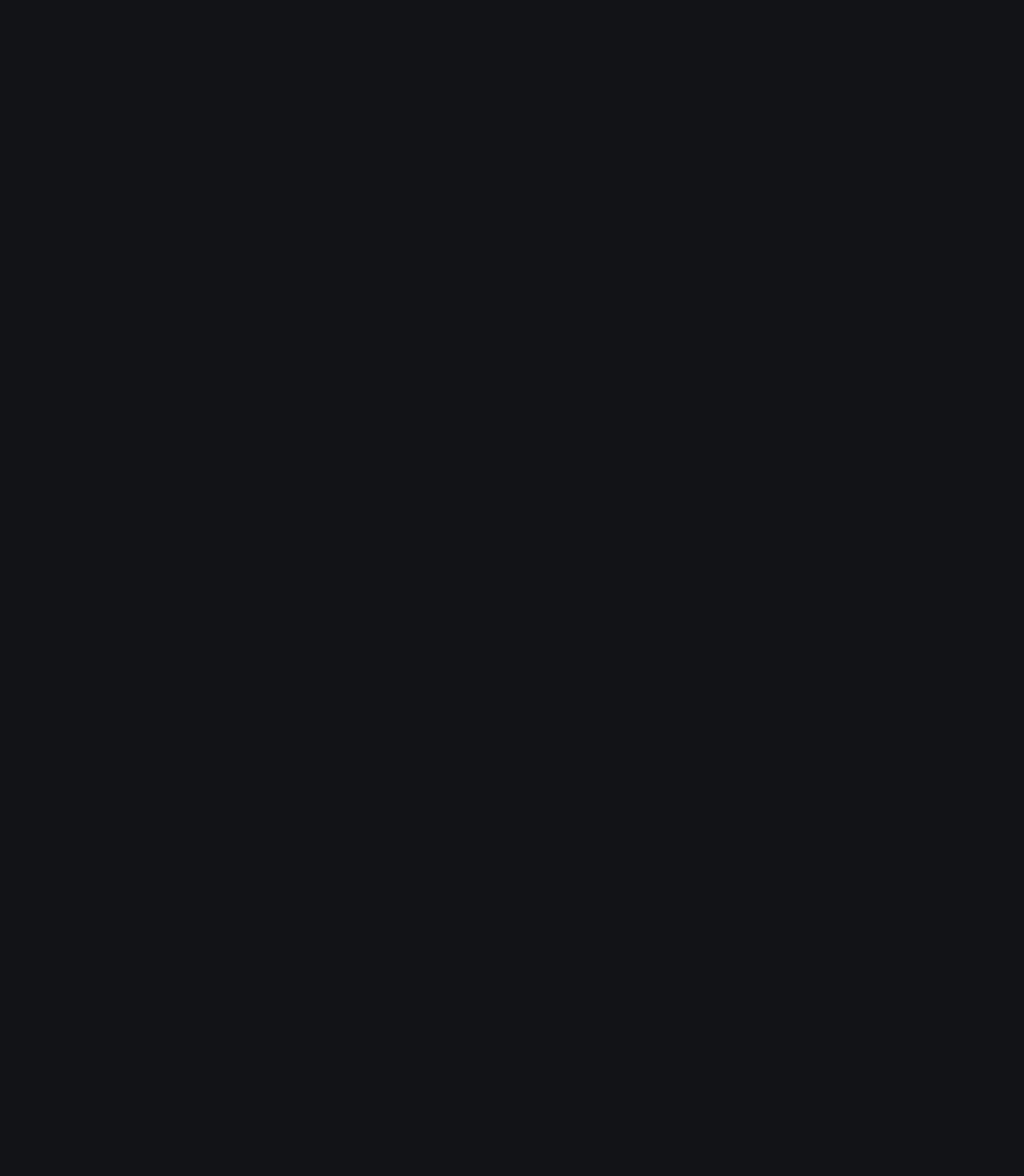
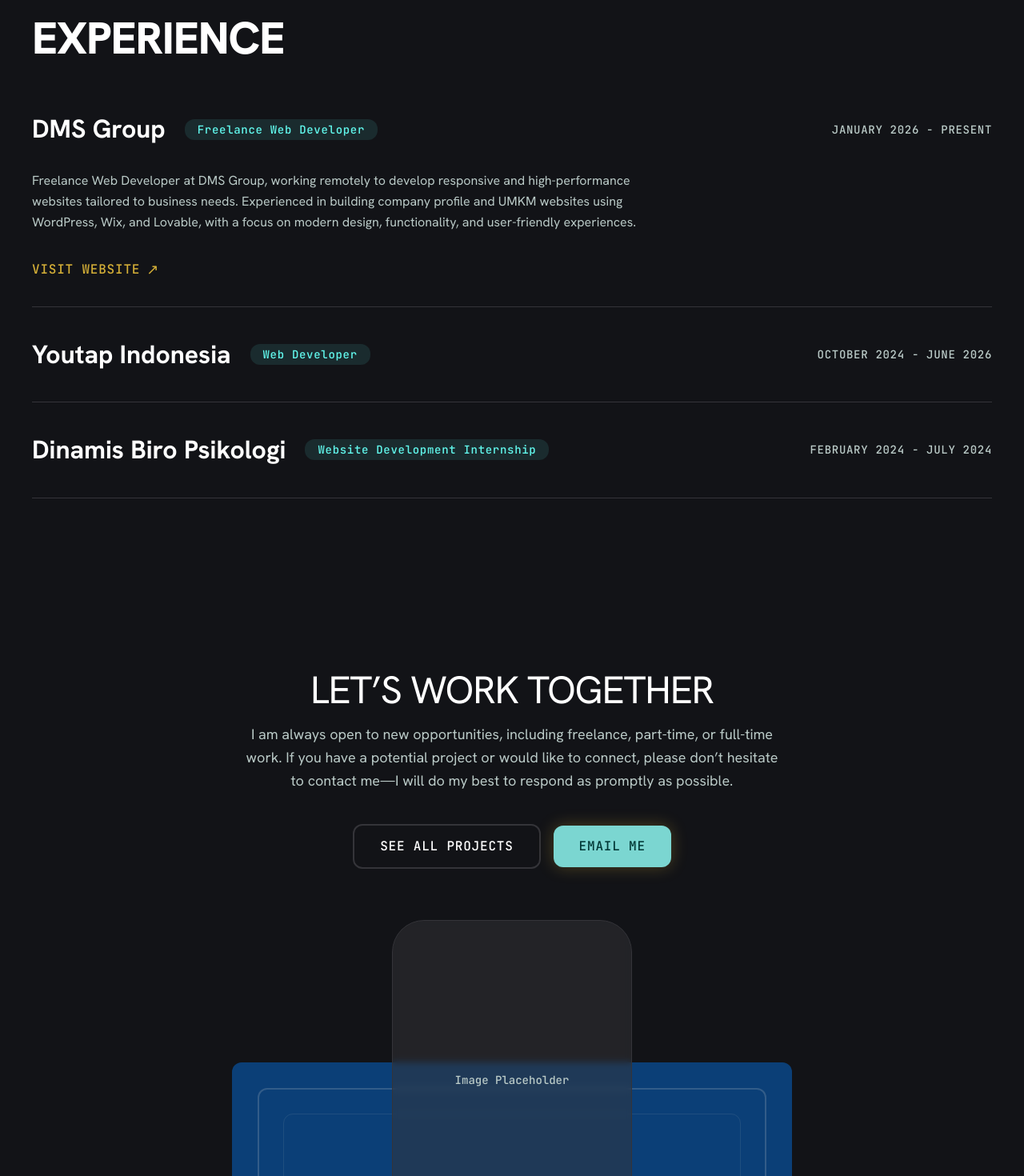
Before and after one commit to muhammadkhoirulanam18/Portfollio-Muhammad-khoirul-Anam, a Vue app: page / in a window 1280 px wide. Shown: the part 2800-4270 px from the top of the page at 80% size. Before the commit the page ends 2657 px from the top, so only its background shows below. Built offline with nearby package versions, Linux system fonts and the light colour scheme.

Commit message:
feat(experience): add ExperienceSection

```diff
--- a/src/App.vue
+++ b/src/App.vue
@@ -1,11 +1,15 @@
 <script setup lang="ts">
 import HeroSection from './sections/HeroSection.vue'
 import ProjectSection from './sections/ProjectSection.vue'
+import ExperienceSection from './sections/ExperienceSection.vue'
+import CTA from './sections/CTA.vue';
 </script>
 
 <template>
   <main class="min-h-screen bg-background w-full overflow-x-hidden">
     <HeroSection />
     <ProjectSection />
+    <ExperienceSection />
+    <CTA />
   </main>
 </template>
--- /dev/null
+++ b/src/sections/CTA.vue
@@ -0,0 +1,53 @@
+<template>
+  <section class="relative overflow-hidden bg-background py-24 px-6 text-center">
+    <div class="relative z-10 max-w-3xl mx-auto flex flex-col items-center">
+
+      <h2 class="text-4xl font-display-lg text-primary tracking-tight mb-4 sm:text-5xl uppercase">
+        Let’s Work Together
+      </h2>
+
+      <p class="text-on-surface-variant font-body-lg text-lg leading-relaxed max-w-2xl mb-10">
+        I am always open to new opportunities, including freelance, part-time, or full-time work.
+        If you have a potential project or would like to connect, please don’t hesitate to contact me—I
+        will do my best to respond as promptly as possible.
+      </p>
+
+      <div class="flex flex-wrap items-center justify-center gap-4 mb-16">
+        <a
+          href="#projects"
+          class="inline-flex items-center justify-center px-8 py-3.5 border-2 border-surface-variant text-primary font-label-mono uppercase tracking-wider rounded-full hover:bg-surface-variant transition-all duration-300 transform hover:-translate-y-0.5"
+        >
+          See all projects
+        </a>
+        <a
+          href="mailto:mkhoirulanam930@gmail.com"
+          class="inline-flex items-center justify-center px-8 py-3.5 bg-secondary text-on-secondary font-label-mono uppercase tracking-wider rounded-full shadow-[0_0_20px_rgba(212,175,55,0.3)] hover:shadow-[0_0_30px_rgba(212,175,55,0.5)] transition-all duration-300 transform hover:-translate-y-0.5 hover:scale-105"
+        >
+          Email Me
+        </a>
+      </div>
+
+      <!-- Image Area / Jarak antara gambar dengan button (mb-16 di atas mengatur jarak ke atas, mb-8 mengatur jarak ke bawah) -->
+      <div class="relative w-full max-w-md mx-auto mb-8 z-20">
+        <!-- Placeholder untuk gambar (seperti gambar HP/Mockup di referensi) -->
+        <div class="w-[300px] h-[400px] mx-auto bg-surface-variant/50 rounded-[40px] border border-surface-variant flex items-center justify-center backdrop-blur-sm">
+          <span class="text-on-surface-variant font-label-mono text-sm">Image Placeholder</span>
+        </div>
+      </div>
+    </div>
+
+    <!-- Background Bulat Biru -->
+    <div class="absolute bottom-0 left-1/2 -translate-x-1/2 w-[700px] h-[700px] bg-brand-blue rounded-full opacity-80 pointer-events-none transform translate-y-1/2 flex items-center justify-center">
+      <div class="absolute inset-8 border-2 border-white/20 rounded-full"></div>
+      <div class="absolute inset-16 border border-white/10 rounded-full"></div>
+    </div>
+  </section>
+</template>
+
+<script setup>
+// Kamu bisa mengganti Image Placeholder dengan tag <img> yang sesungguhnya nanti
+</script>
+
+<style scoped>
+/* Tambahan kustomisasi style jika tidak tercover oleh Tailwind */
+</style>
--- /dev/null
+++ b/src/sections/ExperienceSection.vue
@@ -0,0 +1,114 @@
+<script setup lang="ts">
+import { ref } from 'vue'
+
+const experiences = [
+  {
+    company: 'DMS Group',
+    role: 'Freelance Web Developer',
+    period: 'January 2026 - Present',
+    description: [
+      'Freelance Web Developer at DMS Group, working remotely to develop responsive and high-performance websites tailored to business needs. Experienced in building company profile and UMKM websites using WordPress, Wix, and Lovable, with a focus on modern design, functionality, and user-friendly experiences.'
+    ],
+    link: 'https://corefreelancers.id/'
+  },
+  {
+    company: 'Youtap Indonesia',
+    role: 'Web Developer',
+    period: 'October 2024 - June 2026',
+    description: [
+      'I contributed to the website development for Youtap.id, a digital POS platform that offers integrated business solutions, including Point of Sale (POS), E-commerce (BOS), Digital Kiosk, Loyalty Programs, and Enterprise Solutions. In this project, I utilized Webflow and Wix CMS to build a modern, responsive, and user-friendly website interface.',
+      'My responsibilities included:',
+      '- Collaborating with the product team to design and develop the website pages.',
+      '- Customizing layouts and UI elements to reflect Youtap’s brand identity.',
+      '- Optimizing website performance and responsiveness across multiple devices.',
+      '- Integrating content and features based on marketing and business requirements.',
+      'This project focused on delivering a professional and intuitive user experience while supporting Youtap’s mission to provide reliable digital services for business owners.'
+    ],
+    link: 'https://www.youtap.id/'
+  },
+  {
+    company: 'Dinamis Biro Psikologi',
+    role: 'Website Development Internship',
+    period: 'February 2024 - July 2024',
+    description: [
+      'Manage and develop the company website using WordPress, by designing new features according to business strategy, as well as ensuring security and optimal performance through regular updates and collaboration with the content design team. SEO optimization and monitoring of industry trends to increase site visibility and traffic.',
+      '- Design and implement new features based on business needs and user feedback.',
+      '- Optimizing site performance by improving page loading speed and ensuring responsiveness across devices.',
+      '- Collaborate with content and design teams to maintain brand consistency and create an attractive and easy-to-use user interface.'
+    ],
+    link: 'https://dinamispsikologi.id/'
+  }
+]
+
+const activeIndex = ref<number | null>(0)
+
+const toggle = (index: number) => {
+  activeIndex.value = activeIndex.value === index ? null : index
+}
+
+const hover = (index: number) => {
+  activeIndex.value = index
+}
+</script>
+
+<template>
+  <section id="experience" class="w-full bg-background py-section-padding px-4 md:px-gutter text-on-surface">
+    <div class="max-w-container-max mx-auto">
+      <div class="mb-12">
+        <div class="text-brand-yellow font-label-mono uppercase tracking-widest mb-4">The Companies I've worked with</div>
+        <h1 class="text-display-lg-mobile md:text-display-lg font-display-lg uppercase text-primary">experience</h1>
+      </div>
+
+      <div class="flex flex-col gap-6">
+        <div
+          v-for="(exp, index) in experiences"
+          :key="index"
+          class="border-b border-surface-variant pb-6 transition-all duration-300 cursor-pointer group"
+          @click="toggle(index)"
+          @mouseenter="hover(index)"
+        >
+          <div class="flex flex-col md:flex-row justify-between items-start md:items-center py-4 gap-4">
+            <div class="flex flex-col md:flex-row md:items-center gap-2 md:gap-6">
+              <h3 class="text-headline-sm md:text-headline-md font-headline-md text-primary transition-colors duration-300 group-hover:text-brand-yellow">
+                {{ exp.company }}
+              </h3>
+              <div class="text-primary-fixed bg-primary-fixed/10 px-4 py-1.5 rounded-full text-label-mono font-label-mono w-fit">
+                {{ exp.role }}
+              </div>
+            </div>
+            <div class="text-on-surface-variant font-label-mono text-sm uppercase tracking-wider">
+              {{ exp.period }}
+            </div>
+          </div>
+
+          <div
+            class="grid transition-all duration-500 ease-in-out"
+            :class="activeIndex === index ? 'grid-rows-[1fr] opacity-100 mt-4' : 'grid-rows-[0fr] opacity-0'"
+          >
+            <div class="overflow-hidden">
+              <div class="max-w-3xl flex flex-col gap-4 pb-2">
+                <p
+                  v-for="(desc, dIndex) in exp.description"
+                  :key="dIndex"
+                  class="text-body-md font-body-md text-on-surface-variant leading-relaxed"
+                >
+                  {{ desc }}
+                </p>
+
+                <a
+                  :href="exp.link"
+                  target="_blank"
+                  class="inline-flex items-center gap-2 text-brand-yellow hover:text-white transition-colors duration-300 font-label-mono uppercase tracking-wider mt-4 w-fit"
+                  @click.stop
+                >
+                  <span class="link-text">Visit Website</span>
+                  <span class="text-lg">↗</span>
+                </a>
+              </div>
+            </div>
+          </div>
+        </div>
+      </div>
+    </div>
+  </section>
+</template>
```
